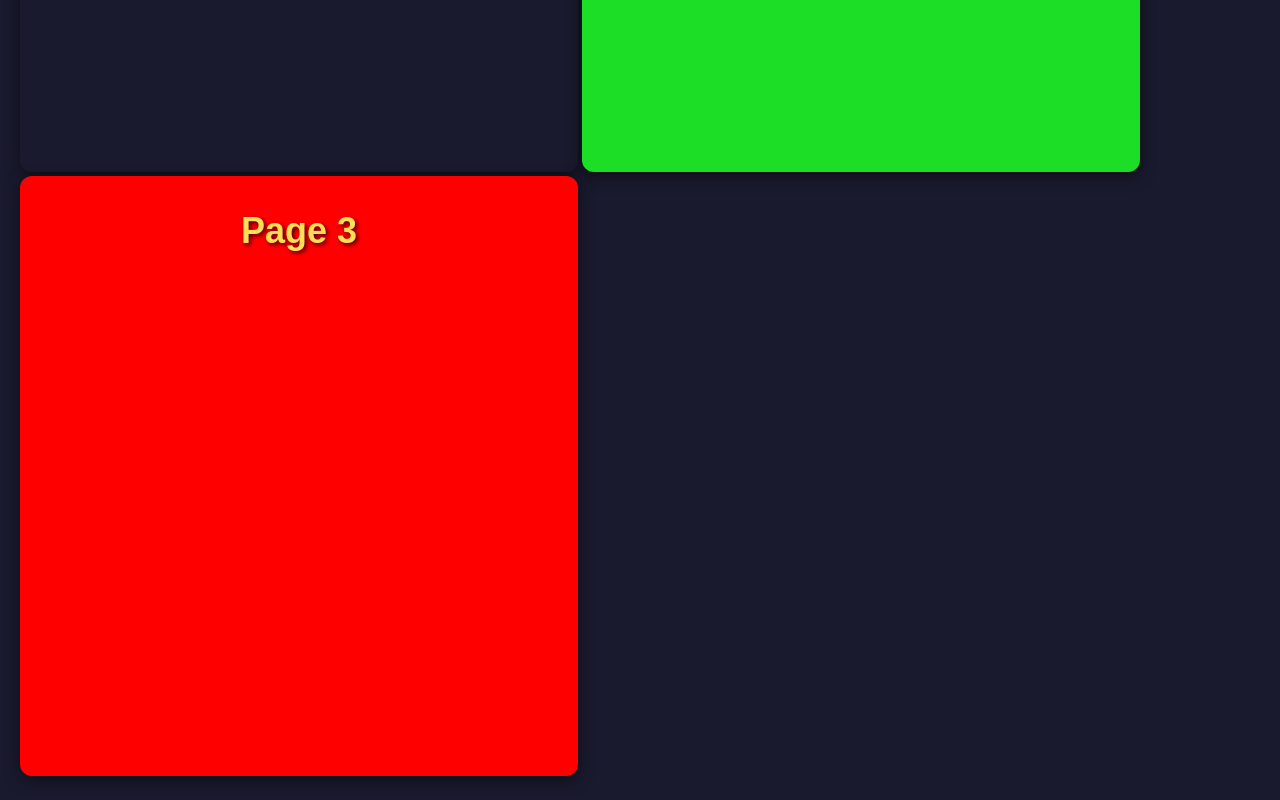
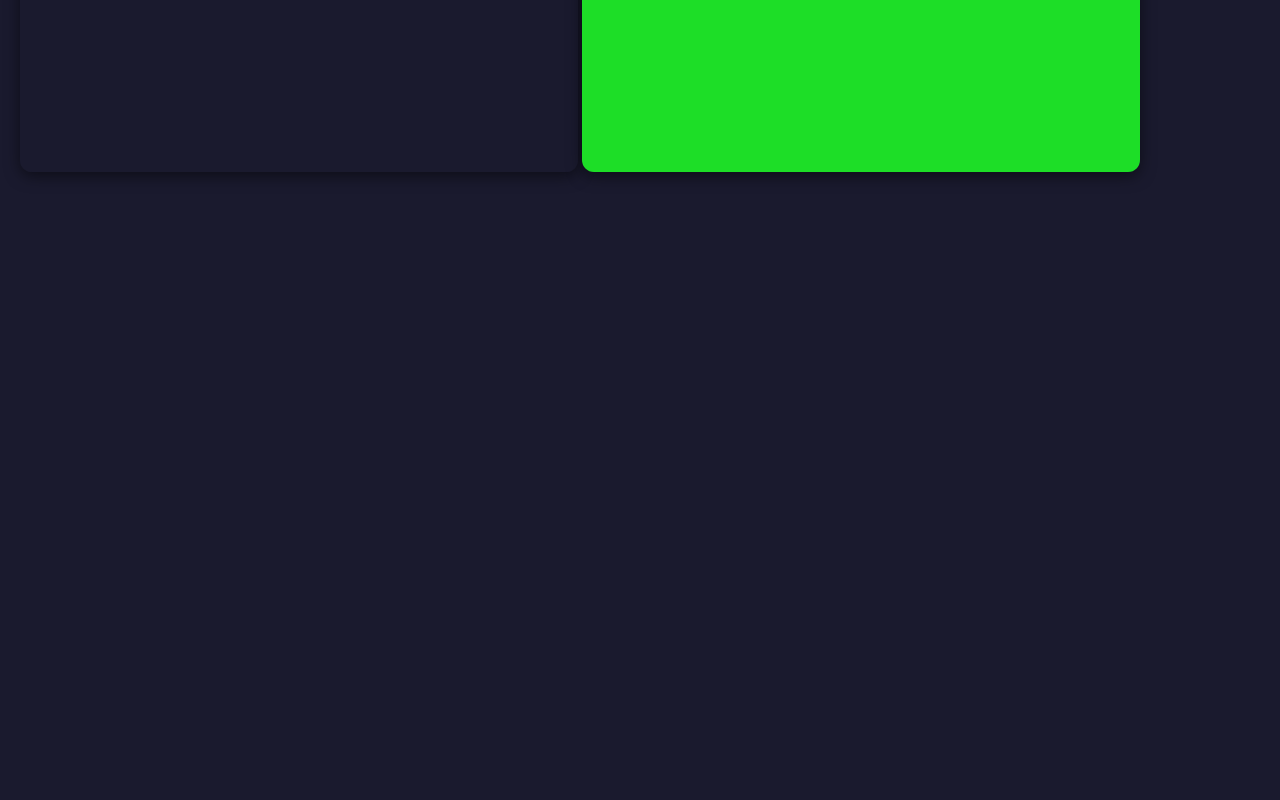
Before and after one commit to Sarah-bar-elh/tp2, a plain HTML site: page index.html in a window 1280 px wide. Shown: the part 534-1334 px from the top of the page. After the commit the page ends 800 px from the top, so only its background shows below. Drawn offline with Linux system fonts and the light colour scheme.

Commit message:
Update index.html

```diff
--- a/index.html
+++ b/index.html
@@ -10,7 +10,6 @@
     <h1>Page principale</h1>
     <iframe src="sommaire.html" width="30%" height="800" name="F1"></iframe>
     <iframe src="page2.html" width="65%" height="800" name="F2"></iframe>
-    <iframe src="page3.html" width="65%" height="800" name="F3"></iframe>
 
 </body>
 </html>
```
